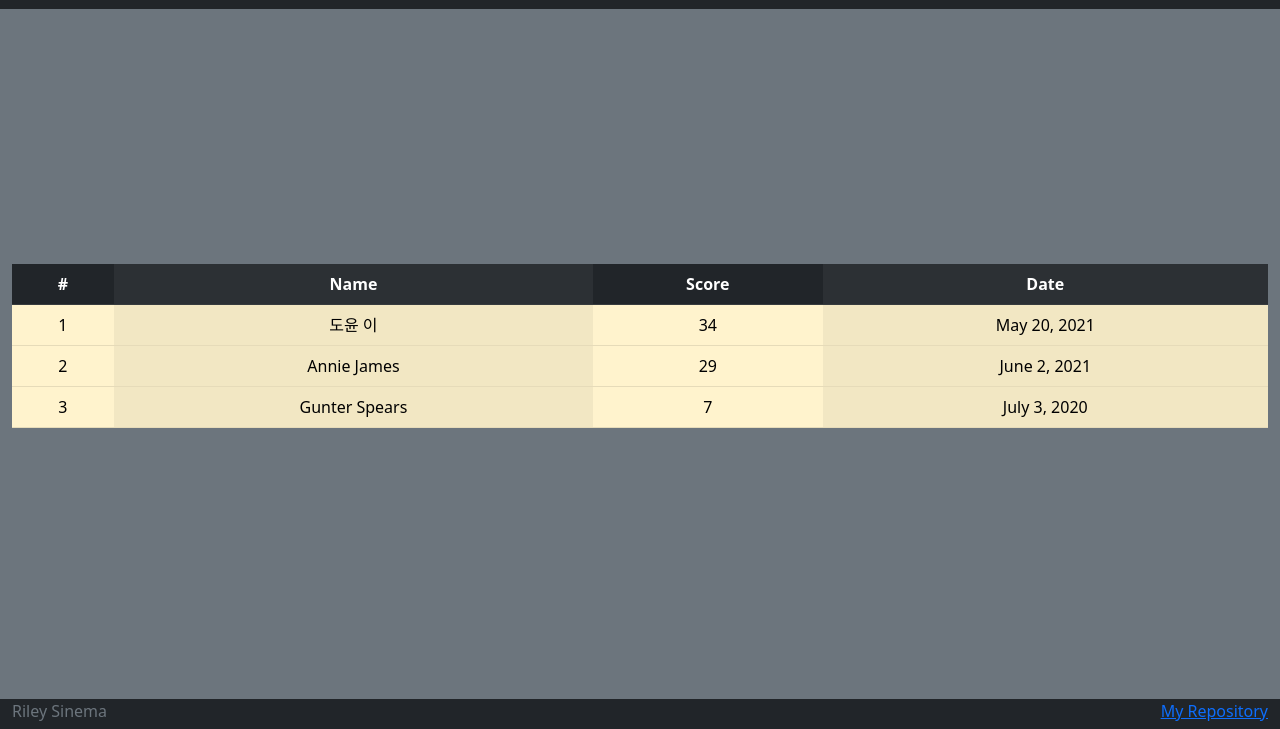
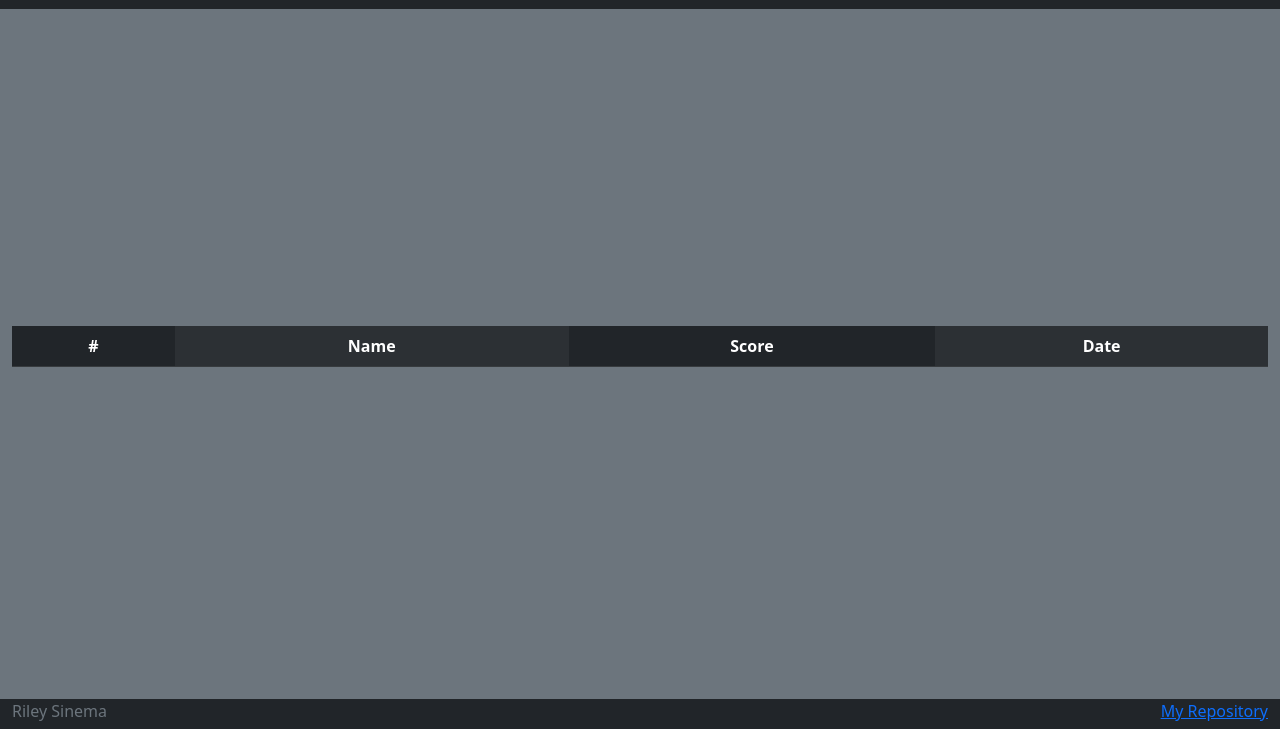
Before and after one commit to rsinema/simon, a plain HTML site: page scores.html in a window 1280 px wide. Shown: the part 71-800 px from the top of the page. Drawn offline with nearby package versions, Linux system fonts and the light colour scheme.

Commit message:
added scores.js and fixed scores.html

```diff
--- a/scores.html
+++ b/scores.html
@@ -46,26 +46,7 @@
             <th>Date</th>
           </tr>
         </thead>
-        <tbody>
-          <tr>
-            <td>1</td>
-            <td>도윤 이</td>
-            <td>34</td>
-            <td>May 20, 2021</td>
-          </tr>
-          <tr>
-            <td>2</td>
-            <td>Annie James</td>
-            <td>29</td>
-            <td>June 2, 2021</td>
-          </tr>
-          <tr>
-            <td>3</td>
-            <td>Gunter Spears</td>
-            <td>7</td>
-            <td>July 3, 2020</td>
-          </tr>
-        </tbody>
+        <tbody id="scores"></tbody>
       </table>
     </main>
 
```
Also changed, not shown: scores.js (added, +35 -0 lines).
